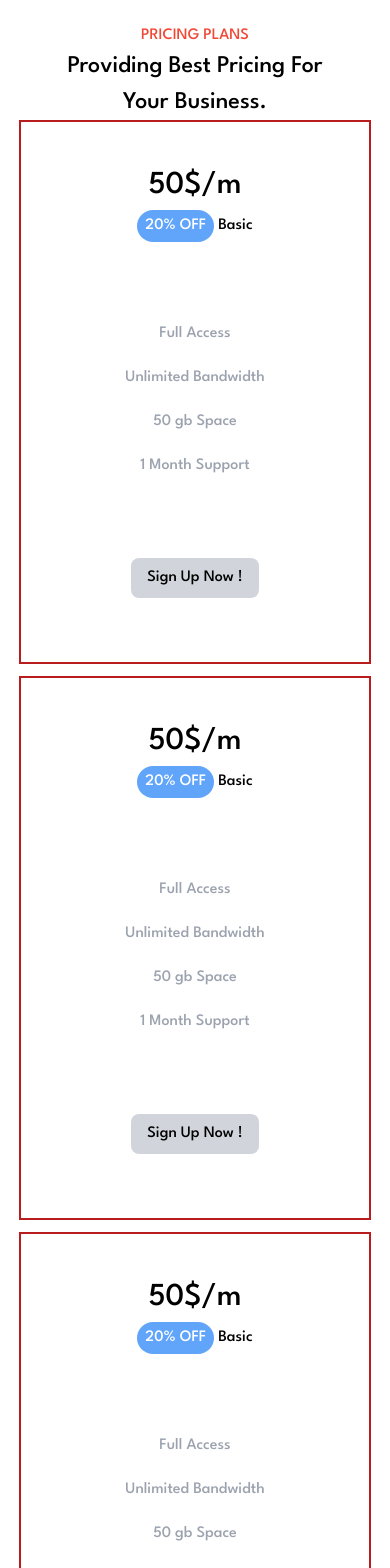
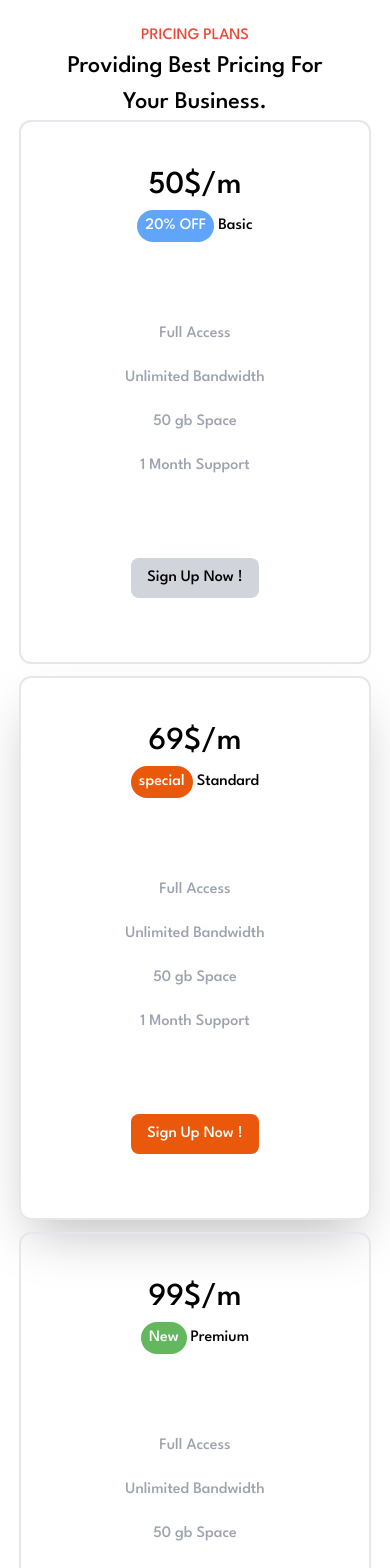
Before and after one commit to sunilhn27/tailwind-responsive-5, a Next.js app: page / in a window 390 px wide. Shown: the part 2880-4448 px from the top of the page. Built offline with nearby package versions, Linux system fonts and the light colour scheme.

Commit message:
made pricing responsive

```diff
--- a/src/components/Pricing.js
+++ b/src/components/Pricing.js
@@ -12,7 +12,7 @@ function Pricing() {
                 <div className='flex flex-col md:flex-row'>
 
                     <div className='grid md:grid-cols-3 gap-3'>
-                        <div className='md:w-[24rem] md:h-[38rem] w-[22rem] h-[34rem] border-2 border-red-700'>
+                        <div className='md:w-[24rem] md:h-[38rem] w-[22rem] h-[34rem] border-2 rounded-xl'>
                             <div className='flex flex-col justify-center items-center text-center'>
                                 <h1 className='text-[2rem] pt-10'>50$/m</h1>
                                 <div className='flex space-x-1 items-center'>
@@ -33,13 +33,13 @@ function Pricing() {
                             </div>
                         </div>
 
-                        <div className='md:w-[24rem] md:h-[38rem] w-[22rem] h-[34rem] border-2 border-red-700'>
+                        <div className='md:w-[24rem] md:h-[38rem] w-[22rem] h-[34rem] border-2 rounded-xl shadow-2xl'>
 
                             <div className='flex flex-col justify-center items-center text-center'>
-                                <h1 className='text-[2rem] pt-10'>50$/m</h1>
+                                <h1 className='text-[2rem] pt-10'>69$/m</h1>
                                 <div className='flex space-x-1 items-center'>
-                                    <h1 className='text-white bg-blue-400 px-2 rounded-full py-1'>20% OFF</h1>
-                                    <p>Basic</p>
+                                    <h1 className='text-white bg-orange-600 px-2 rounded-full py-1'>special</h1>
+                                    <p>Standard</p>
                                 </div>
                                 <div className='flex flex-col mt-20 space-y-5 text-gray-400'>
                                     <p>Full Access</p>
@@ -49,18 +49,18 @@ function Pricing() {
                                 </div>
 
                                 <div className='mt-20'>
-                                    <button className='bg-gray-300 px-4 py-2 rounded-lg'>Sign Up Now !</button>
+                                    <button className='bg-orange-600 text-white px-4 py-2 rounded-lg'>Sign Up Now !</button>
                                 </div>
 
                             </div>
                         </div>
 
-                        <div className='md:w-[24rem] md:h-[38rem] w-[22rem] h-[34rem] border-2 border-red-700'>
+                        <div className='md:w-[24rem] md:h-[38rem] w-[22rem] h-[34rem] border-2 rounded-xl'>
                             <div className='flex flex-col justify-center items-center text-center'>
-                                <h1 className='text-[2rem] pt-10'>50$/m</h1>
+                                <h1 className='text-[2rem] pt-10'>99$/m</h1>
                                 <div className='flex space-x-1 items-center'>
-                                    <h1 className='text-white bg-blue-400 px-2 rounded-full py-1'>20% OFF</h1>
-                                    <p>Basic</p>
+                                    <h1 className='text-white bg-[#63B85F] px-2 rounded-full py-1'>New</h1>
+                                    <p>Premium</p>
                                 </div>
                                 <div className='flex flex-col mt-20 space-y-5 text-gray-400'>
                                     <p>Full Access</p>
```
